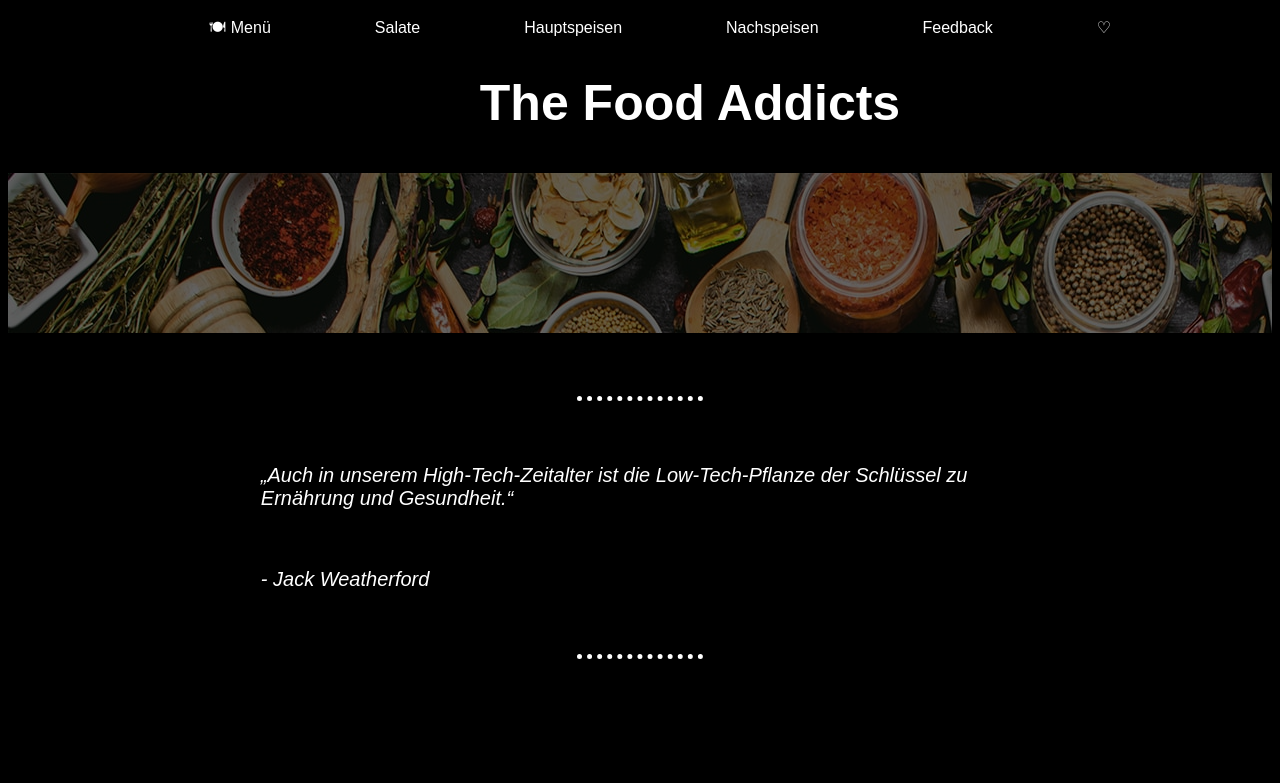
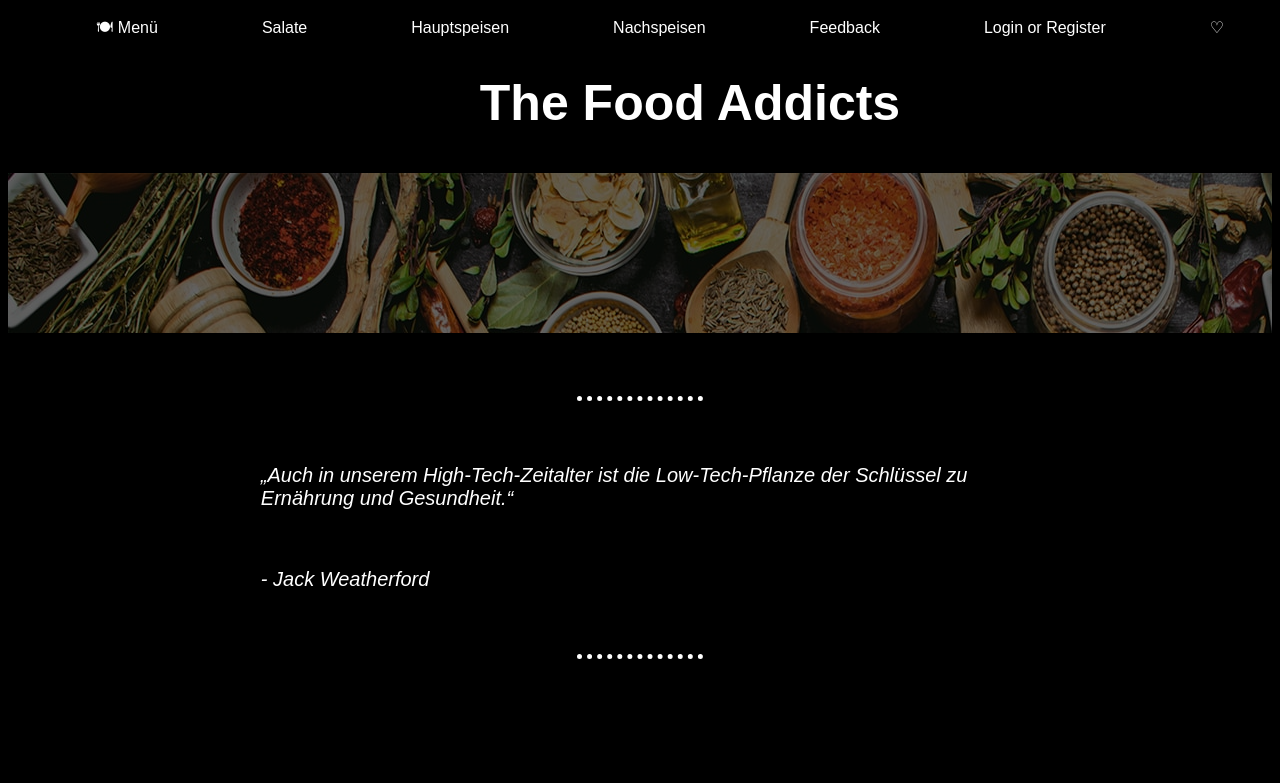
Before and after one commit to Temu-Nduwayezu/Temu-Nduwayezu.github.io, a plain HTML site: page index.html in a window 1280 px wide. Shown: the top 783 px of the page. Drawn offline with Linux system fonts and the light colour scheme.

Commit message:
Update index.html
login-link

```diff
--- a/index.html
+++ b/index.html
@@ -19,6 +19,7 @@
         <li class="list"><a href="./hauptspeisen.html">Hauptspeisen</a></li>
         <li class="list"><a href="./nachspeisen.html">Nachspeisen</a></li>
         <li class="list"><a href="./feedback.html">Feedback</a></li>
+        <li class="list"><a href="./"log-in.java">Login or Register</a></li>
         <li class="list">&#9825</li>
       </ul>
         </nav>
```
